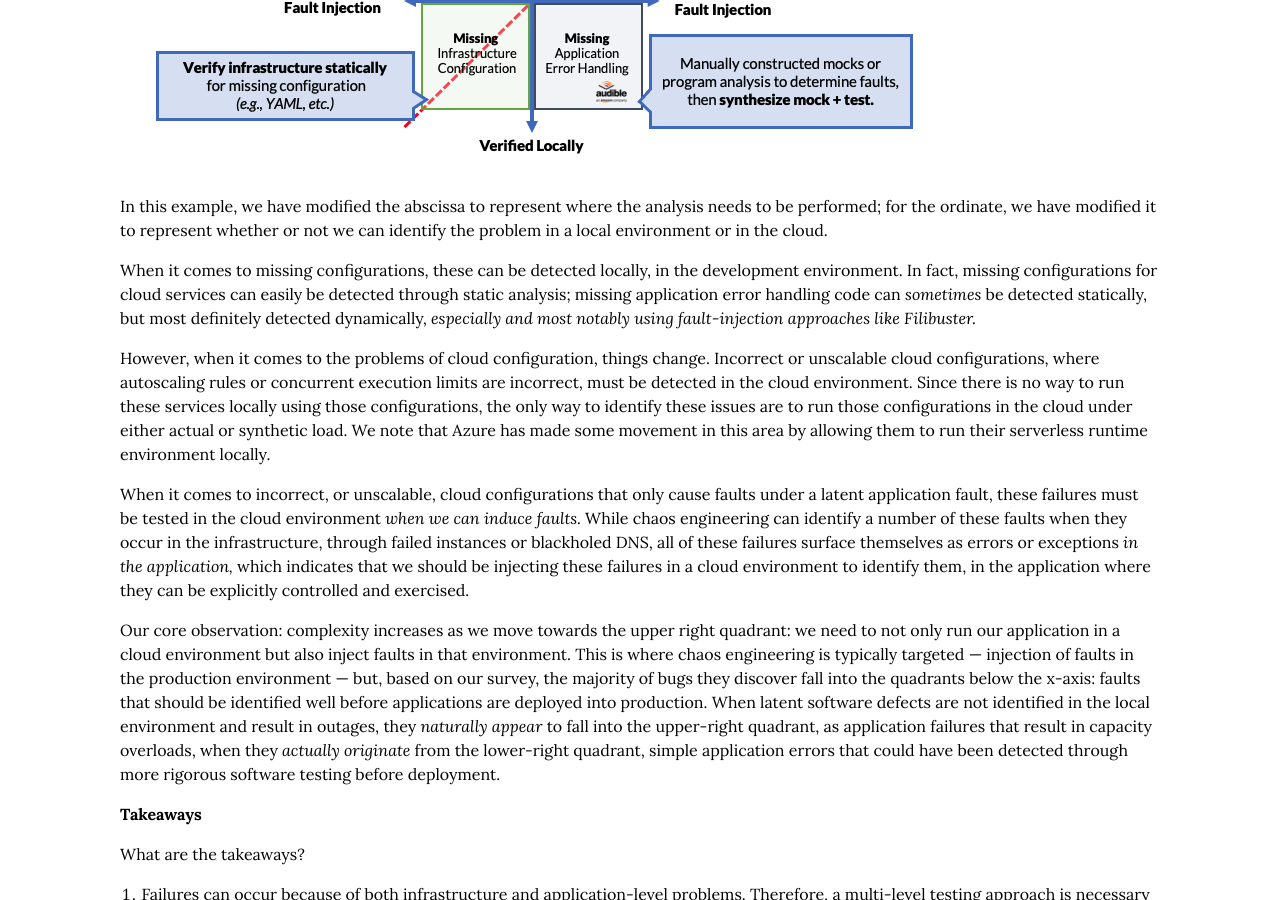
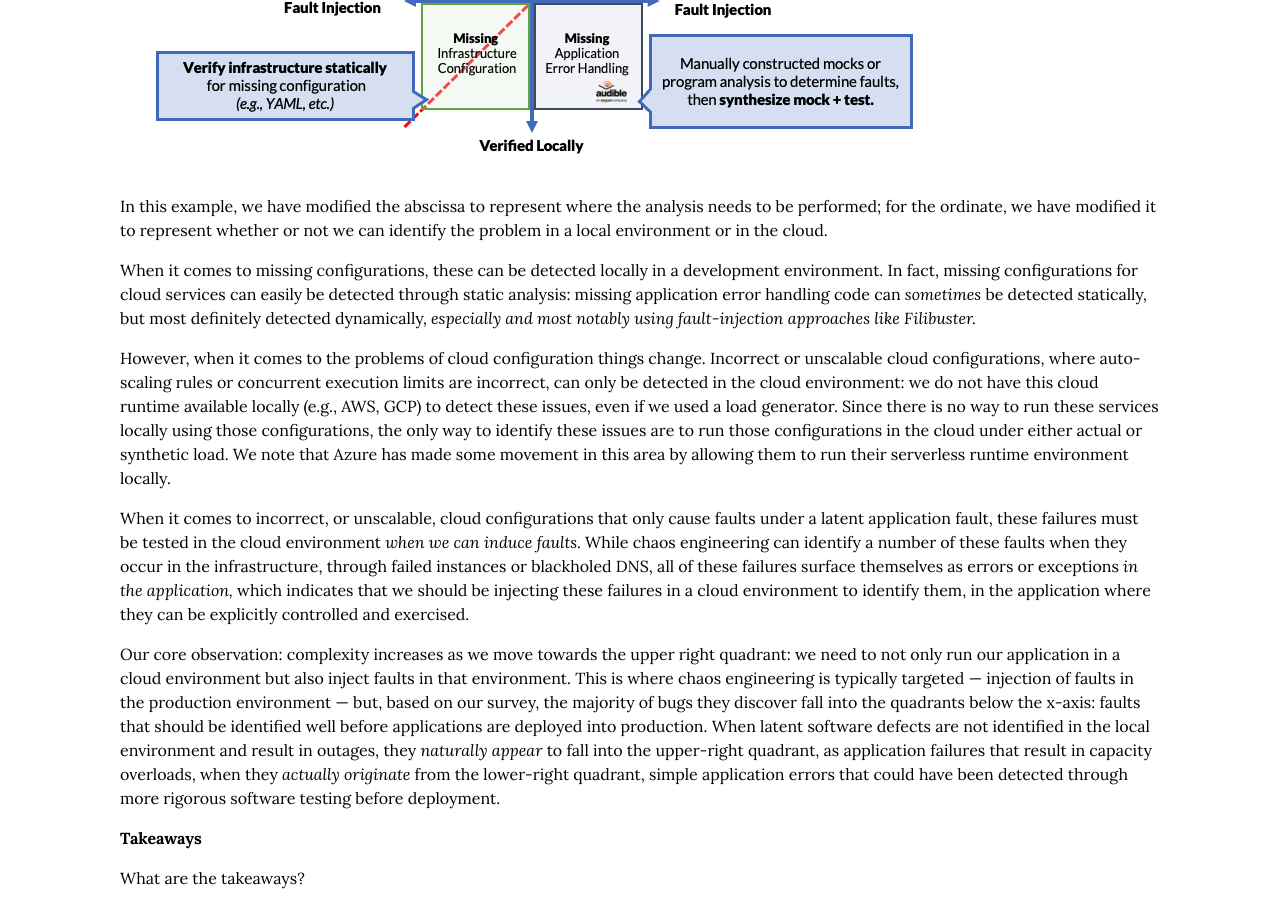
Before and after one commit to cmeiklejohn/cmeiklejohn.github.io, a Jekyll site: the page built from _posts/2022-03-19-understanding-faults.markdown, in a window 1280 px wide and 900 px high, scrolled down 5055 px. Built offline with Jekyll 4.4.1, drawn with Linux system fonts in a browser that asks for light colours; some web fonts are replaced.

Commit message:
prototype

```diff
--- a/_posts/2022-03-19-understanding-faults.markdown
+++ b/_posts/2022-03-19-understanding-faults.markdown
@@ -123,9 +123,9 @@ We can represent this as follows, by reimagining the same graph with different a
 
 In this example, we have modified the abscissa to represent where the analysis needs to be performed; for the ordinate, we have modified it to represent whether or not we can identify the problem in a local environment or in the cloud.
 
-When it comes to missing configurations, these can be detected locally, in the development environment.  In fact, missing configurations for cloud services can easily be detected through static analysis; missing application error handling code can *sometimes* be detected statically, but most definitely detected dynamically, *especially and most notably using fault-injection approaches like Filibuster.*
+When it comes to missing configurations, these can be detected locally in a development environment.  In fact, missing configurations for cloud services can easily be detected through static analysis: missing application error handling code can *sometimes* be detected statically, but most definitely detected dynamically, *especially and most notably using fault-injection approaches like Filibuster.*
 
-However, when it comes to the problems of cloud configuration, things change.  Incorrect or unscalable cloud configurations, where autoscaling rules or concurrent execution limits are incorrect, must be detected in the cloud environment.  Since there is no way to run these services locally using those configurations, the only way to identify these issues are to run those configurations in the cloud under either actual or synthetic load.  We note that Azure has made some movement in this area by allowing them to run their serverless runtime environment locally.
+However, when it comes to the problems of cloud configuration things change.  Incorrect or unscalable cloud configurations, where auto-scaling rules or concurrent execution limits are incorrect, can only be detected in the cloud environment: we do not have this cloud runtime available locally (e.g., AWS, GCP) to detect these issues, even if we used a load generator.  Since there is no way to run these services locally using those configurations, the only way to identify these issues are to run those configurations in the cloud under either actual or synthetic load.  We note that Azure has made some movement in this area by allowing them to run their serverless runtime environment locally.
 
 When it comes to incorrect, or unscalable, cloud configurations that only cause faults under a latent application fault, these failures must be tested in the cloud environment *when we can induce faults.*  While chaos engineering can identify a number of these faults when they occur in the infrastructure, through failed instances or blackholed DNS, all of these failures surface themselves as errors or exceptions *in the application,* which indicates that we should be injecting these failures in a cloud environment to identify them, in the application where they can be explicitly controlled and exercised.
 
```
